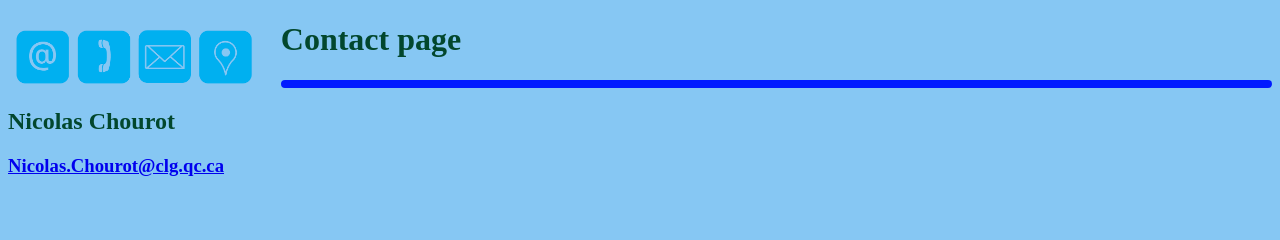
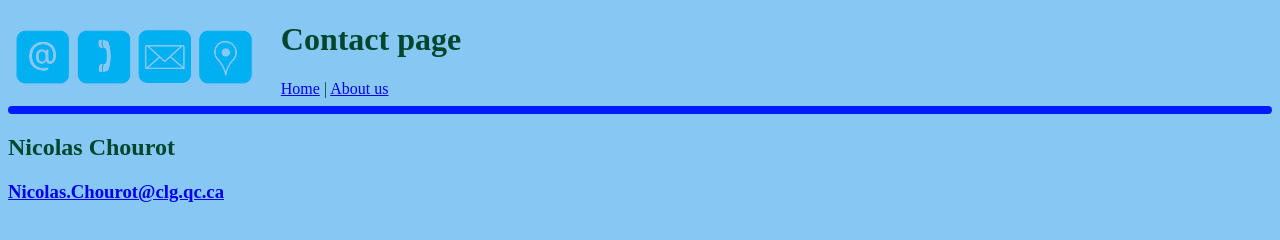
Before and after one commit to Nicolas-Chourot/MyHttpServer, a website: page public/contact.html in a window 1280 px wide. Drawn offline with Linux system fonts and the light colour scheme.

Commit message:
Update contact.html

```diff
--- a/public/contact.html
+++ b/public/contact.html
@@ -10,6 +10,8 @@
 <body>
     <img src="./images/contact-icon.png" alt="" class="icon">
     <h1>Contact page</h1>
+    <a href="index.html">Home</a> |
+    <a href="about.html">About us</a>
     <hr>
     <h2>Nicolas Chourot</h2>
     <h3><a href='mailto:Nicolas.Chourot@clg.qc.ca'>Nicolas.Chourot@clg.qc.ca</a></h3>
```
